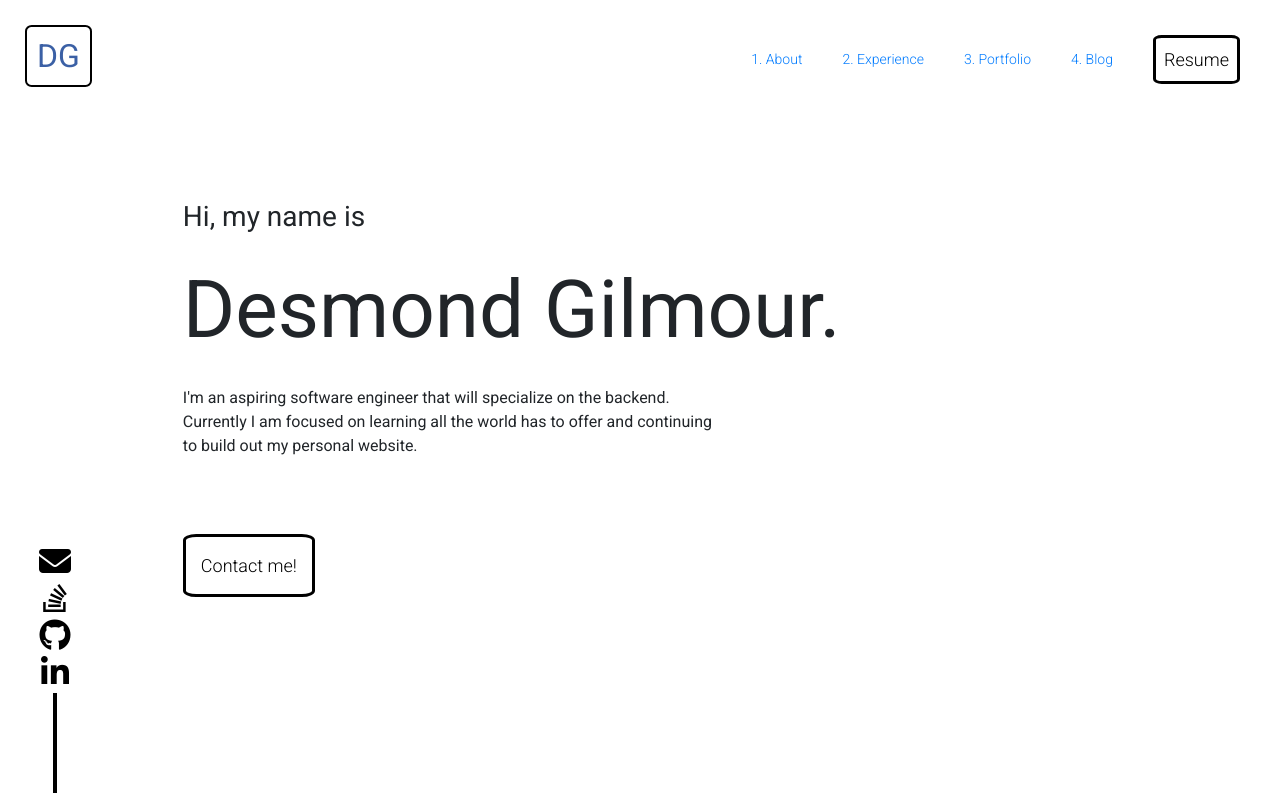
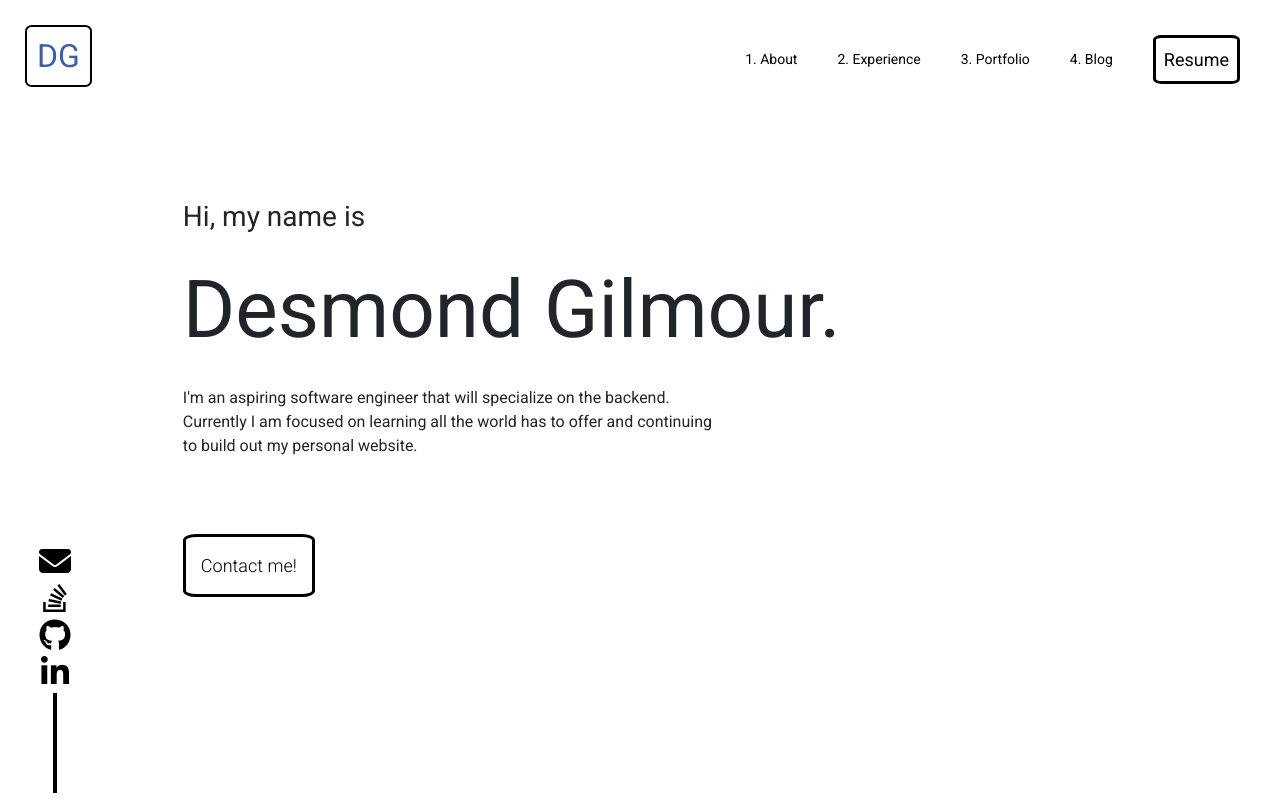
Before and after one commit to dessygil/des-personal-site, a React (Create React App) app in the folder client/: page / in a window 1280 px wide. Shown: the top 800 px of the page. Built offline with nearby package versions, Linux system fonts and the light colour scheme; no server answers.

Commit message:
minor changes now just trying to make apollo client more secure and reusable throughout my site

```diff
--- a/client/src/components/homepage/contactme/contactme.css
+++ b/client/src/components/homepage/contactme/contactme.css
@@ -16,10 +16,6 @@
 
 .contact-me-paragraph{
     width: 40rem;
-}
-
-.button-container{
-
 }
 
 .contact-me-email-button{
--- a/client/src/components/topbar/TopBar.jsx
+++ b/client/src/components/topbar/TopBar.jsx
@@ -17,16 +17,16 @@ export default function TopBar() {
       <div className="topRight">
         <ul className="topList">
           <li className="topListItems">
-            <a href="#about-anchor">1. About</a>
+            <a className="top-list-item-tag" href="#about-anchor">1. About</a>
           </li>
           <li className="topListItems">
-            <a href="#experience-anchor">2. Experience</a>
+            <a className="top-list-item-tag" href="#experience-anchor">2. Experience</a>
           </li>
           <li className="topListItems">
-            <a href="#portfolio-anchor">3. Portfolio</a>
+            <a className="top-list-item-tag" href="#portfolio-anchor">3. Portfolio</a>
           </li>
           <li className="topListItems">
-            <a href="#blog-intro-anchor">4. Blog</a>
+            <a className="top-list-item-tag" href="#blog-intro-anchor">4. Blog</a>
           </li>
           <li className="topListItemsResume">
             <a
--- a/client/src/components/topbar/topbar.css
+++ b/client/src/components/topbar/topbar.css
@@ -39,14 +39,25 @@
 .topListItems {
   margin-right: 40px;
   font-size: 14px;
-  font-weight: 300;
+  font-weight: 500;
   cursor: pointer;
 }
+
+.top-list-item-tag{
+  text-decoration: none;
+  color: black;
+}
+
+.top-list-item-tag:hover{
+  text-decoration: none;
+  color: rgb(59, 96, 165);
+}
+
 
 .topListItemsResume {
   margin-right: 40px;
   font-size: 18px;
-  font-weight: 300;
+  font-weight: 500;
   cursor: pointer;
   box-sizing: border-box;
   padding: 8px;
--- a/client/src/pages/notfound/NotFound.jsx
+++ b/client/src/pages/notfound/NotFound.jsx
@@ -1,12 +1,16 @@
 import React from "react";
 import { Link } from "react-router-dom";
 
+import "./notfound.css"
+
 export default function NotFound() {
   return (
-    <div className="notfound">
+    <div className="not-found">
       <h1>Oops! You seem to be lost.</h1>
       <p>Here are some helpful links:</p>
       <Link to="/">Home</Link>
+      <br/>
+      <Link to="/blog">Blog</Link>
     </div>
   );
 }
--- a/client/src/pages/notfound/notfound.css
+++ b/client/src/pages/notfound/notfound.css
@@ -0,0 +1,6 @@
+.not-found{
+    width: 100%;
+    height: 100%;
+    margin-top: 50px;
+    text-align: center;
+}
```
Also changed, not shown: 1 other file (tests, documents, lock files or other folders).
